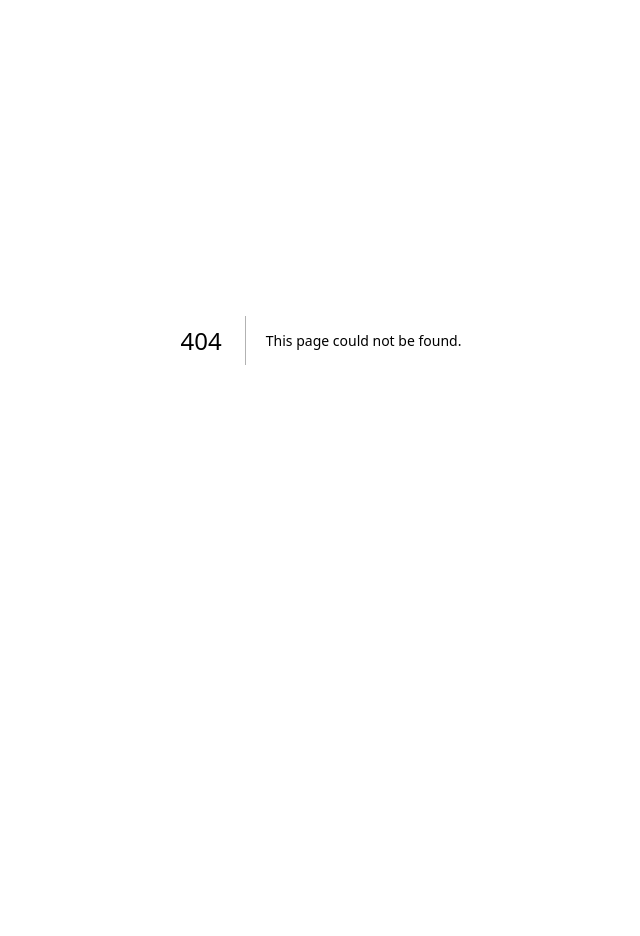
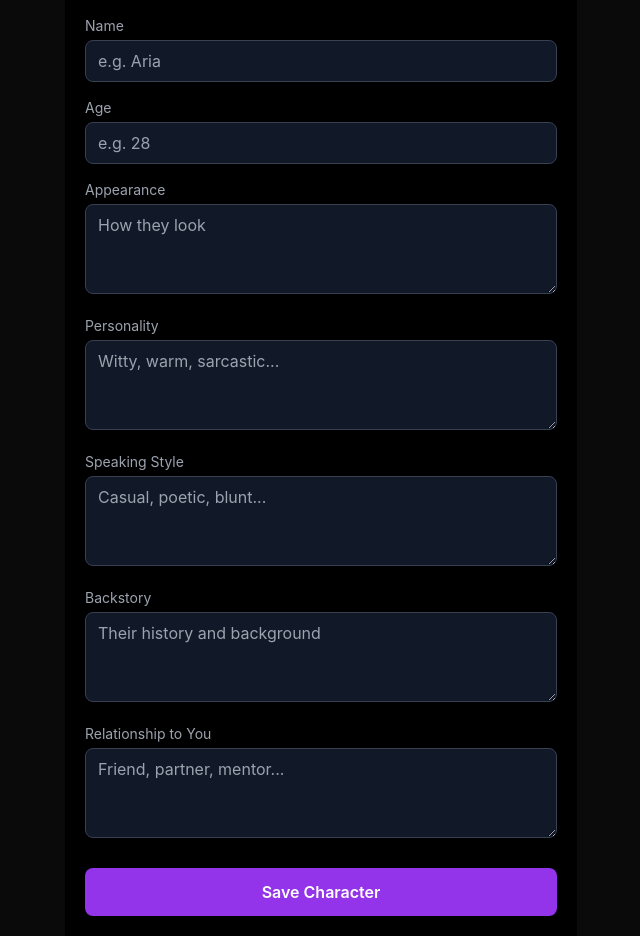
Before and after one commit to yrw2go-ui/Companion, a Next.js app: page /create in a window 1280 px wide. Before the commit this address had no page. Shown: the part 60-996 px from the top of the page, without its empty margins (319-959 px from the left). Before the commit the page ends 800 px from the top, so only its background shows below. Built offline with nearby package versions, Linux system fonts and the light colour scheme; no server answers.

Commit message:
Add CreateCharacter component for character creation

```diff
--- /dev/null
+++ b/pages/create.js
@@ -0,0 +1,94 @@
+// pages/create.js
+import { useState } from 'react'
+import { useRouter } from 'next/router'
+import { supabase } from '../lib/supabaseClient'
+
+export default function CreateCharacter() {
+  const router = useRouter()
+  const [saving, setSaving] = useState(false)
+  const [form, setForm] = useState({
+    name: '',
+    age: '',
+    appearance: '',
+    personality: '',
+    speaking_style: '',
+    backstory: '',
+    relationship: '',
+  })
+
+  const update = (field, value) => {
+    setForm({ ...form, [field]: value })
+  }
+
+  const save = async () => {
+    if (!form.name.trim()) {
+      alert('Please give your character a name')
+      return
+    }
+    setSaving(true)
+    const { data, error } = await supabase
+      .from('characters')
+      .insert([{
+        name: form.name,
+        age: form.age ? parseInt(form.age) : null,
+        appearance: form.appearance,
+        personality: form.personality,
+        speaking_style: form.speaking_style,
+        backstory: form.backstory,
+        relationship: form.relationship,
+      }])
+      .select()
+      .single()
+
+    setSaving(false)
+    if (error) {
+      alert('Error saving: ' + error.message)
+      return
+    }
+    router.push('/')
+  }
+
+  const field = (label, key, placeholder, multiline = false) => (
+    <div className="mb-4">
+      <label className="block text-sm text-gray-400 mb-1">{label}</label>
+      {multiline ? (
+        <textarea
+          value={form[key]}
+          onChange={e => update(key, e.target.value)}
+          placeholder={placeholder}
+          rows={3}
+          className="w-full bg-gray-900 border border-gray-700 rounded-lg px-3 py-2 text-white focus:border-purple-500 outline-none"
+        />
+      ) : (
+        <input
+          value={form[key]}
+          onChange={e => update(key, e.target.value)}
+          placeholder={placeholder}
+          className="w-full bg-gray-900 border border-gray-700 rounded-lg px-3 py-2 text-white focus:border-purple-500 outline-none"
+        />
+      )}
+    </div>
+  )
+
+  return (
+    <div className="min-h-screen bg-black text-white p-5 max-w-lg mx-auto">
+      <h1 className="text-2xl font-bold mb-6">Create Character</h1>
+
+      {field('Name', 'name', 'e.g. Aria')}
+      {field('Age', 'age', 'e.g. 28')}
+      {field('Appearance', 'appearance', 'How they look', true)}
+      {field('Personality', 'personality', 'Witty, warm, sarcastic...', true)}
+      {field('Speaking Style', 'speaking_style', 'Casual, poetic, blunt...', true)}
+      {field('Backstory', 'backstory', 'Their history and background', true)}
+      {field('Relationship to You', 'relationship', 'Friend, partner, mentor...', true)}
+
+      <button
+        onClick={save}
+        disabled={saving}
+        className="w-full bg-purple-600 hover:bg-purple-700 disabled:bg-gray-700 rounded-lg py-3 font-semibold mt-2"
+      >
+        {saving ? 'Saving...' : 'Save Character'}
+      </button>
+    </div>
+  )
+}
```
